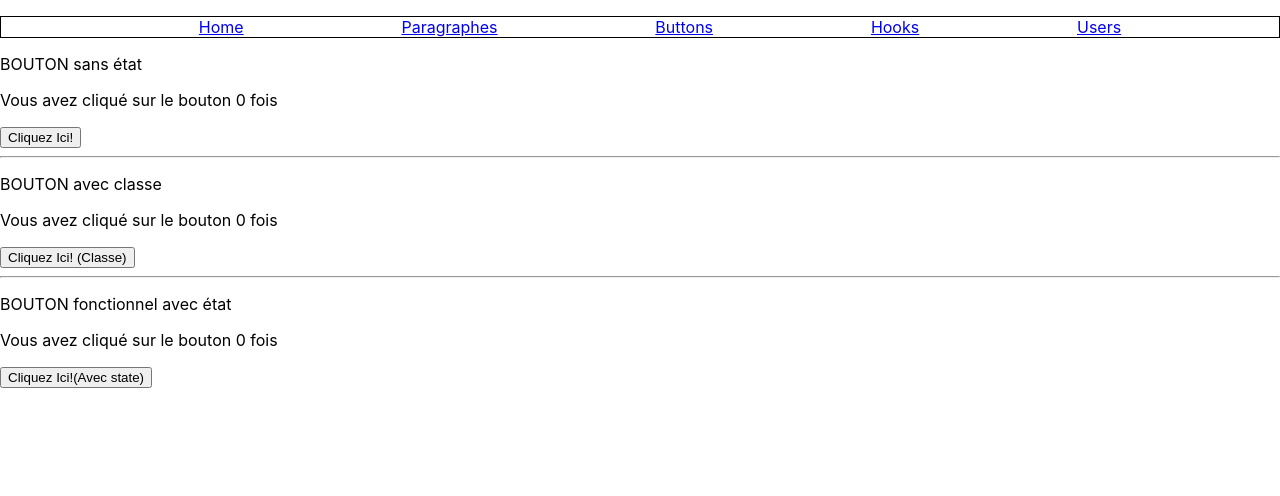
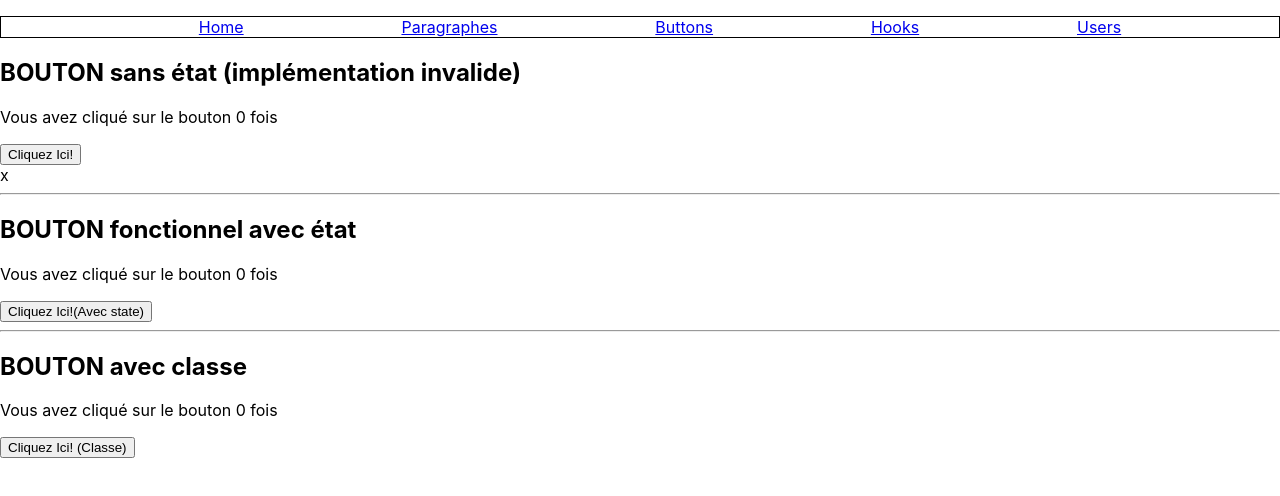
Before and after one commit to LOG2440/Cours-12-React, a React (Vite) app in the folder note_cours/: page /buttons in a window 1280 px wide. Shown: the top 496 px of the page. Built offline with nearby package versions, Linux system fonts and the light colour scheme.

Commit message:
Refactored button components

```diff
--- a/note_cours/src/components/Buttons/Button.jsx
+++ b/note_cours/src/components/Buttons/Button.jsx
@@ -1,11 +1,14 @@
-// ATTENTION : ceci ne fonctionne pas
+/* Ceci ne fonctionne pas
+   Par défaut, les variable sont propres à chaque exécution de la fonction
+   Même si on affiche n+1 à  chaque fois, on ne notifie pas le DOM du changement
+*/
 const Button = (_) => {
   let n = 0;
   return (
     <div>
       <p>Vous avez cliqué sur le bouton {n} fois</p>
       <button
-        onClick={(_) => {
+        onClick={() => {
           n += 1;
           console.log(n);
         }}
--- a/note_cours/src/components/Buttons/ButtonClass.jsx
+++ b/note_cours/src/components/Buttons/ButtonClass.jsx
@@ -1,3 +1,7 @@
+/* state est un attribut propre aux classes qui implémentent React.Component.
+   L'utilisation d'une classe impose la manipulation de l'objet this
+*/
+
 import * as React from "react";
 export default class ButtonClass extends React.Component {
   constructor(props) {
--- a/note_cours/src/components/Buttons/ButtonPage.jsx
+++ b/note_cours/src/components/Buttons/ButtonPage.jsx
@@ -5,18 +5,18 @@ const ButtonPage = () => {
   return (
     <>
       <div>
-        <p>BOUTON sans état</p>
+        <h2>BOUTON sans état (implémentation invalide)</h2>
         <Button />
+      </div>
+x      <hr />
+      <div>
+        <h2>BOUTON fonctionnel avec état</h2>
+        <ButtonState />
       </div>
       <hr />
       <div>
-        <p>BOUTON avec classe</p>
+        <h2>BOUTON avec classe</h2>
         <ButtonClass />
-      </div>
-      <hr />
-      <div>
-        <p>BOUTON fonctionnel avec état</p>
-        <ButtonState />
       </div>
     </>
   );
--- a/note_cours/src/components/Buttons/ButtonState.jsx
+++ b/note_cours/src/components/Buttons/ButtonState.jsx
@@ -1,3 +1,7 @@
+/* Le hook useState permet de persister un état entre chaque exécution de la fonction
+  useState retourne l'état et une fonction qui permet de modifier l'état.
+  La persistance est propre à chaque instance du Component
+*/
 import { useState } from "react";
 
 const ButtonState = () => {
```
